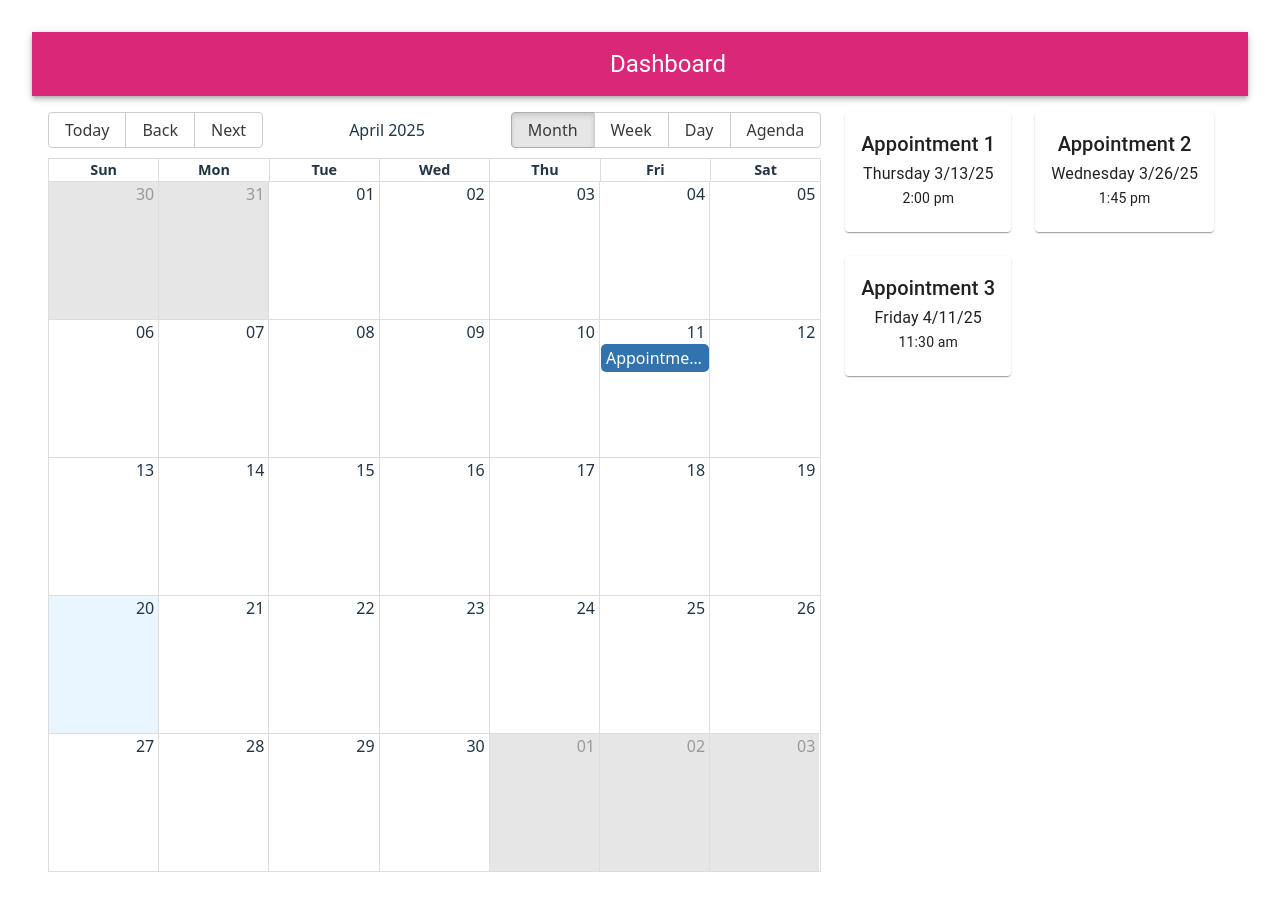
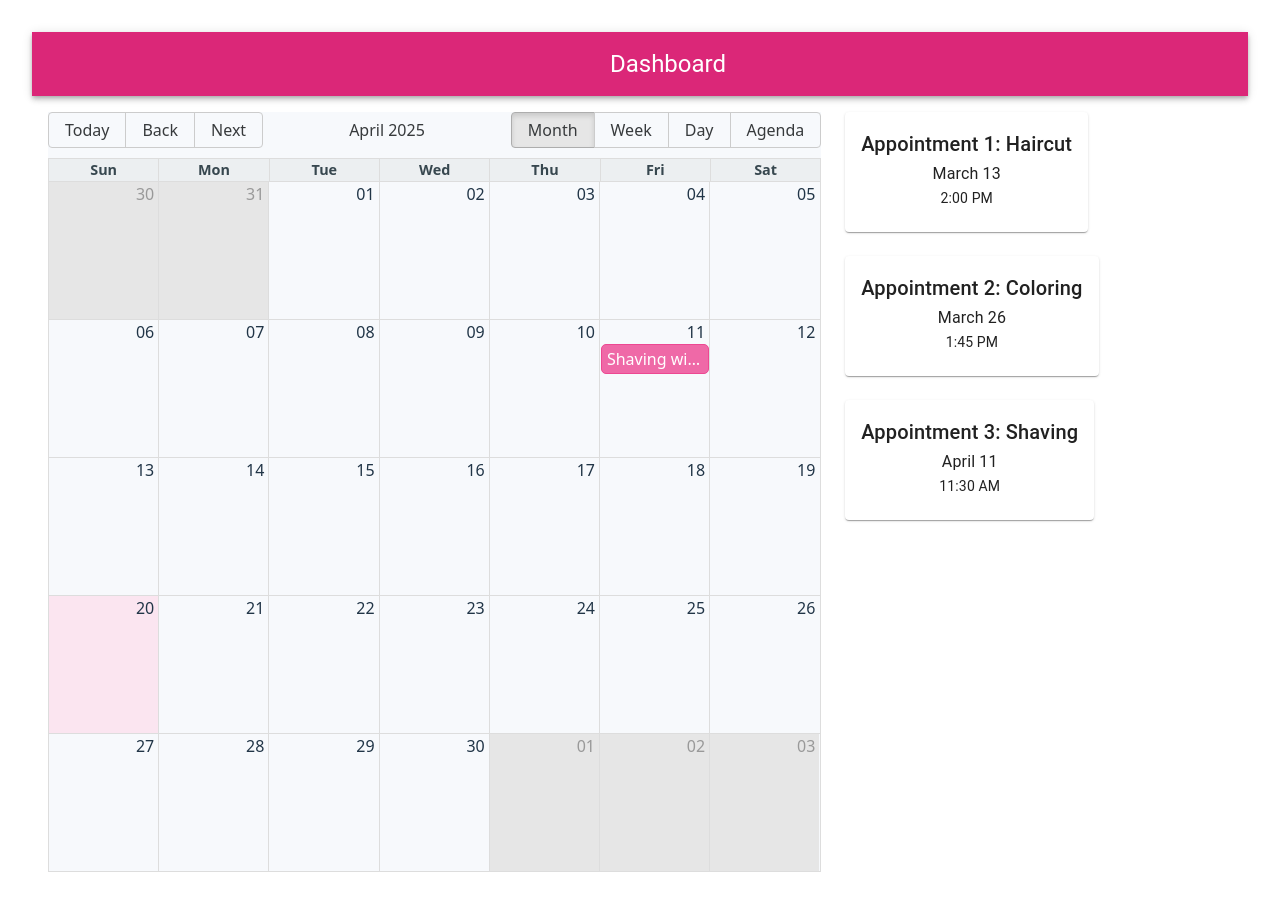
Before and after one commit to Cardoso0528/SoftwareGroup8, a React (Vite) app in the folder app/client/: page /client-dashboard in a window 1280 px wide. Shown: the top 910 px of the page. Built offline with nearby package versions, Linux system fonts and the light colour scheme; some icons are missing.

Commit message:
Updated calendar styles and dashboard

```diff
--- a/app/client/src/components/Calendar.tsx
+++ b/app/client/src/components/Calendar.tsx
@@ -1,6 +1,7 @@
 import {Calendar as BigCalendar, CalendarProps, dayjsLocalizer, Views} from 'react-big-calendar'
 import dayjs from 'dayjs'
 import {useState, useCallback} from 'react'
+import '../styles/Calendar.css'
 
 const localizer = dayjsLocalizer(dayjs);
 
--- a/app/client/src/pages/AccountSetting.tsx
+++ b/app/client/src/pages/AccountSetting.tsx
@@ -2,7 +2,7 @@ import Grid from '@mui/material/Grid'
 import Box from '@mui/material/Box'
 import TextField from '@mui/material/TextField'
 import NavBar from '../components/TopNavBar';
-import Typography from '@mui/material/Typography'
+//import Typography from '@mui/material/Typography'
 import Button from '@mui/material/Button'
 
 export default function AccountSetting() {
@@ -15,9 +15,6 @@ export default function AccountSetting() {
         ]}
       />
       <Grid container rowSpacing={2} columnSpacing={2} justifyContent={"center"}>
-        <Typography>
-          Account Settings
-        </Typography>
         <Grid container rowSpacing={1} justifyContent={"center"}>
           <Grid>
             <TextField
--- a/app/client/src/pages/ClientDashboard.tsx
+++ b/app/client/src/pages/ClientDashboard.tsx
@@ -8,22 +8,25 @@ import Typography from '@mui/material/Typography'
 import dayjs from 'dayjs'
 
 interface Appointment {
-  title: string;
-  date: string;
+  username: string;
+  service: string;
   time: string;
-  duration: number; // in minutes
+  stylist: string;
+  notes: string;
+  confirm: boolean;
+  duration: number; // assuming in minutes for now
 }
 
 const appointments: Appointment[] = [
-  { title: "Appointment 1", date: "Thursday 3/13/25", time: "2:00 pm", duration: 60 },
-  { title: "Appointment 2", date: "Wednesday 3/26/25", time: "1:45 pm", duration: 45 },
-  { title: "Appointment 3", date: "Friday 4/11/25", time: "11:30 am", duration: 30 },
+  { username: "JohnDoe", service: "Haircut", time: "Thursday 3/13/25 2:00 pm", stylist: "Alice", notes: "Regular trim", confirm: true, duration: 60},
+  { username: "JaneSmith", service: "Coloring", time: "Wednesday 3/26/25 1:45 pm", stylist: "Bob", notes: "Touch-up", confirm: false, duration: 30 },
+  { username: "MikeBrown", service: "Shaving", time: "Friday 4/11/25 11:30 am", stylist: "Charlie", notes: "Add beard trim", confirm: true, duration: 45 },
 ];
 
 const events = appointments.map((appointment) => {
-  const startDateTime = dayjs(`${appointment.date} ${appointment.time}`, "dddd MM/DD/YY h:mm a");
+  const startDateTime = dayjs(appointment.time, "dddd MM/DD/YY h:mm a");
   return {
-    title: appointment.title,
+    title: `${appointment.service} with ${appointment.stylist}`,
     start: startDateTime.toDate(),
     end: startDateTime.add(appointment.duration, 'minute').toDate(),
   };
@@ -57,9 +60,9 @@ export default function ClientDashboard() {
               <Grid key={index} sx={{xs:12, sm:6, md:4}} >
                 <Card>
                   <CardContent>
-                    <Typography variant="h6">{appointment.title}</Typography>
-                    <Typography variant="subtitle1">{appointment.date}</Typography>
-                    <Typography variant="body2">{appointment.time}</Typography>
+                    <Typography variant="h6">{"Appointment " + (index + 1) + ": " + appointment.service}</Typography>
+                    <Typography variant="subtitle1">{dayjs(appointment.time).format("MMMM D")}</Typography>
+                    <Typography variant="body2">{dayjs(appointment.time).format("h:mm A")}</Typography>
                   </CardContent>
                 </Card>
               </Grid>
--- a/app/client/src/pages/EditService.tsx
+++ b/app/client/src/pages/EditService.tsx
@@ -5,7 +5,7 @@ export default function EditService() {
     return(
         <Grid>
             <Box>
-                Text
+                UNFINISHED
             </Box>
         </Grid>
     );
--- a/app/client/src/pages/HairstylistDashboard.tsx
+++ b/app/client/src/pages/HairstylistDashboard.tsx
@@ -7,30 +7,33 @@ import CardContent from '@mui/material/CardContent'
 import Typography from '@mui/material/Typography'
 import dayjs from 'dayjs'
 
+
 interface Appointment {
-  title: string;
-  services: string;
-  date: string;
+  username: string;
+  service: string;
   time: string;
-  duration: number;
+  stylist: string;
+  notes: string;
+  confirm: boolean;
+  duration: number; // assuming in minutes for now
 }
 
 const appointments: Appointment[] = [
-  { title: "Appointment 1", services: "Haircut", date: "Thursday 3/13/25", time: "2:00 pm", duration: 60 },
-  { title: "Appointment 2", services: "Haircut", date: "Wednesday 3/26/25", time: "1:45 pm", duration: 45 },
-  { title: "Appointment 3", services: "Haircut", date: "Friday 4/11/25", time: "11:30 am", duration: 30 },
+  { username: "JohnDoe", service: "Haircut", time: "Thursday 3/13/25 2:00 pm", stylist: "Alice", notes: "Regular trim", confirm: true, duration: 60},
+  { username: "JaneSmith", service: "Coloring", time: "Wednesday 3/26/25 1:45 pm", stylist: "Bob", notes: "Touch-up", confirm: false, duration: 30 },
+  { username: "MikeBrown", service: "Shaving", time: "Friday 4/11/25 11:30 am", stylist: "Charlie", notes: "Add beard trim", confirm: true, duration: 45 },
 ];
 
 const events = appointments.map((appointment) => {
-  const startDateTime = dayjs(`${appointment.date} ${appointment.time}`, "dddd MM/DD/YY h:mm a");
+  const startDateTime = dayjs(appointment.time, "dddd MM/DD/YY h:mm a");
   return {
-    title: appointment.title,
+    title: `${appointment.service} for ${appointment.username}`,
     start: startDateTime.toDate(),
     end: startDateTime.add(appointment.duration, 'minute').toDate(),
   };
 });
 
-export default function ClientDashboard() {
+export default function HairstylistDashboard() {
   return (
     <Box>
       <NavBar
@@ -59,10 +62,9 @@ export default function ClientDashboard() {
               <Grid key={index} sx={{xs:12, sm:6, md:4}} >
                 <Card>
                   <CardContent>
-                    <Typography variant="h6">{appointment.title}</Typography>
-                    <Typography variant="subtitle1">{appointment.date}</Typography>
-                    <Typography variant="body2">{appointment.time}</Typography>
-                    <Typography variant="body2">{appointment.services}</Typography>
+                    <Typography variant="h6">{"Appointment " + (index + 1) + ": " + appointment.service}</Typography>
+                    <Typography variant="subtitle1">{dayjs(appointment.time).format("MMMM D")}</Typography>
+                    <Typography variant="body2">{dayjs(appointment.time).format("h:mm A")}</Typography>
                   </CardContent>
                 </Card>
               </Grid>
--- /dev/null
+++ b/app/client/src/pages/MakeAppointment.tsx
@@ -0,0 +1,3 @@
+export default function MakeAppointment() {
+
+}
--- /dev/null
+++ b/app/client/src/styles/Calendar.css
@@ -0,0 +1,23 @@
+.rbc-calendar {
+  background-color: #f7f9fc;
+}
+
+.rbc-toolbar {
+  background-color: #f7f9fc;
+  color: #373a3c;
+}
+
+.rbc-event {
+  background-color: #ef69a7 !important;
+  border: 1px solid #ed4892 !important;
+  color: white;
+}
+
+.rbc-header {
+  background-color: #eceff1;
+  color: #37474f;
+}
+
+.rbc-today {
+    background-color: #fbe5f0 !important;
+}
```
